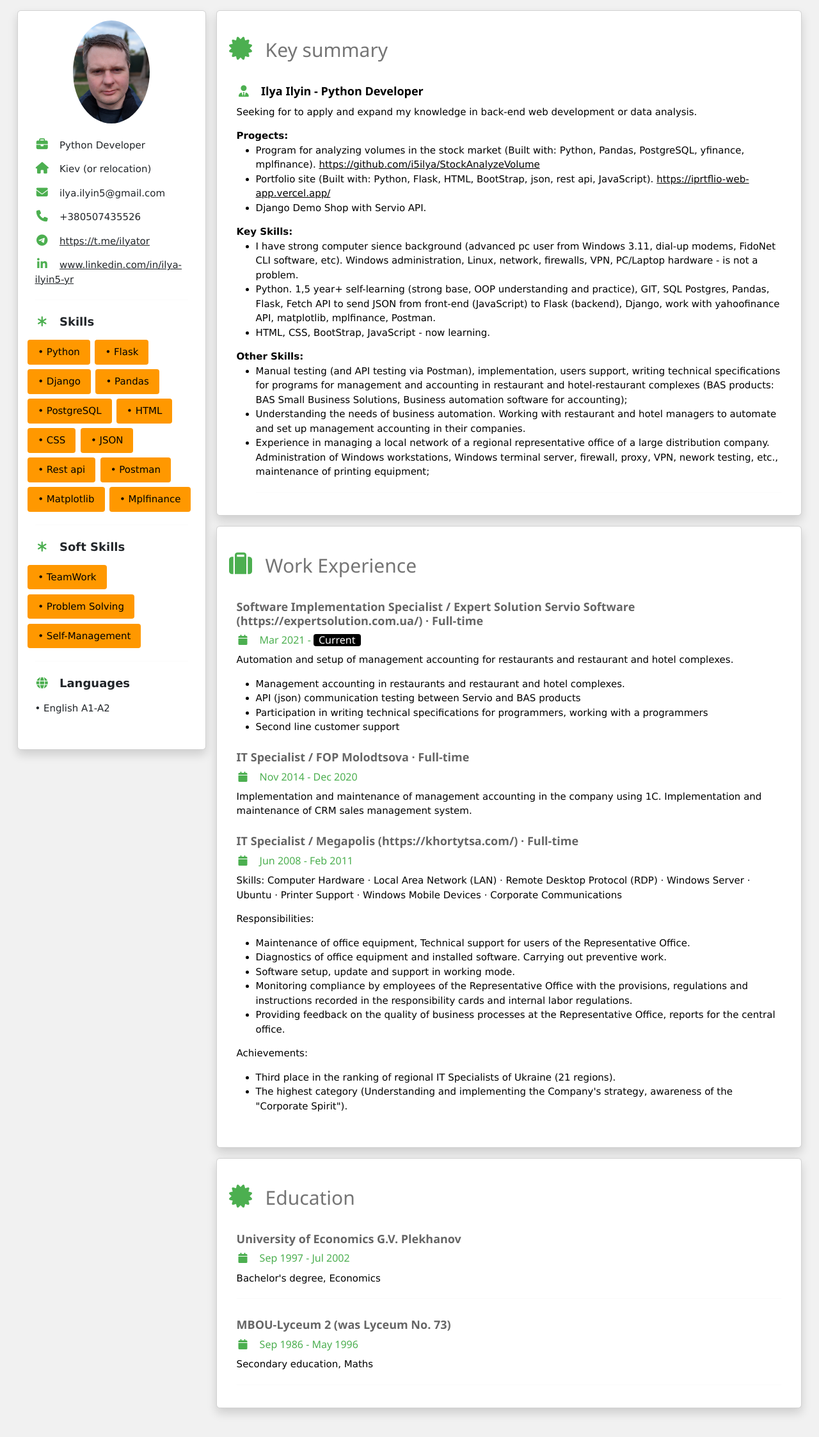
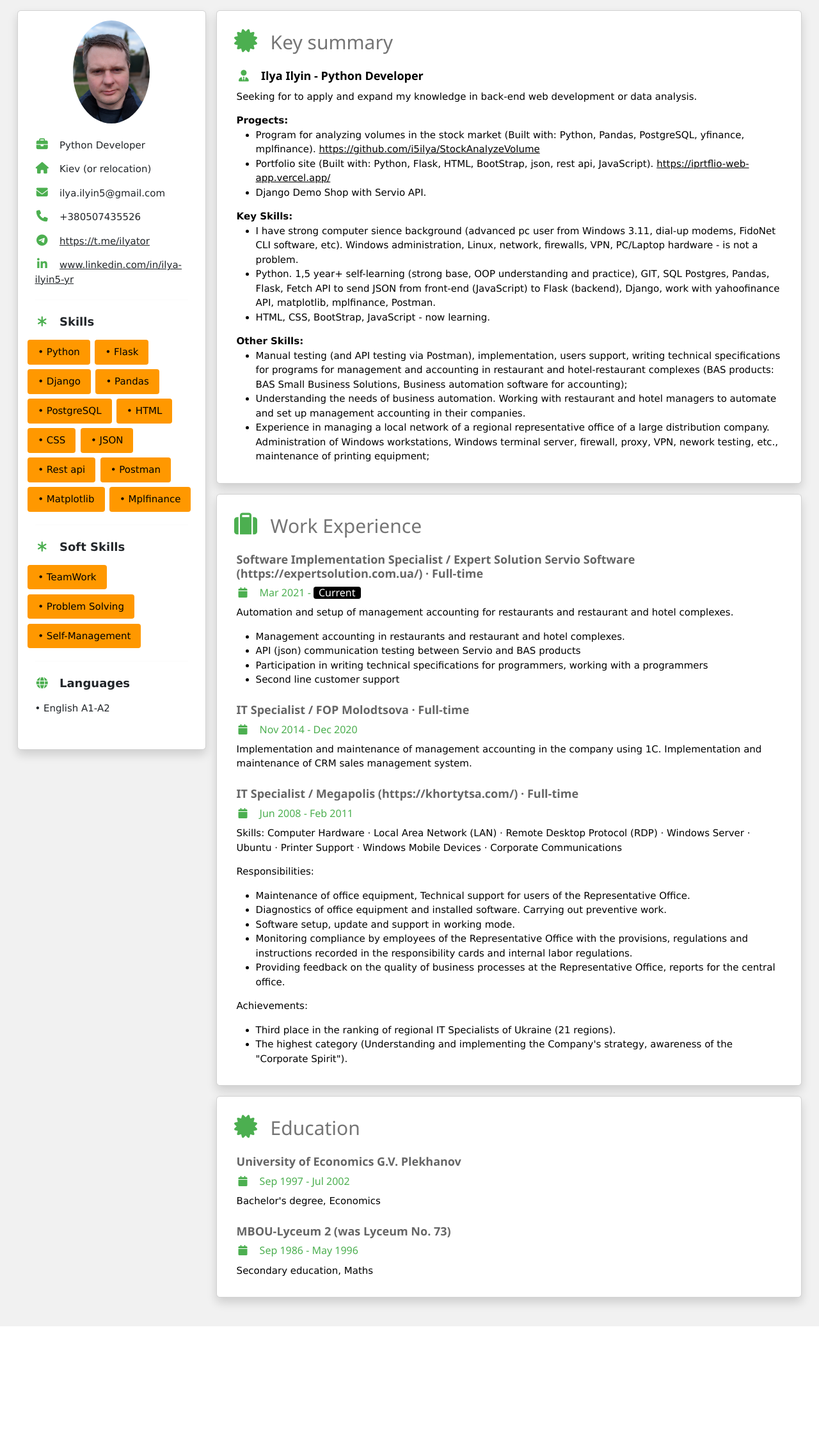
Before and after one commit to i5ilya/iprtflio_web_app, a Flask app: page /cv in a window 1280 px wide. Shown: the whole page at 64% size. After the commit the page ends 2073 px from the top, so only its background shows below. Run offline with Flask 2, Linux system fonts and the light colour scheme; some libraries are stand-ins or nearby versions.

Commit message:
remove blanks

```diff
--- a/templates/cv.html
+++ b/templates/cv.html
@@ -96,7 +96,7 @@
     <div class="w3-threequarter">
 
       <div class="card shadow p-3 mb-5 bg-body rounded w3-margin-bottom">
-        <h2 class="w3-text-grey w3-padding-16"><i
+        <h2 class="w3-text-grey w3-padding-small"><i
             class="fa fa-certificate fa-fw w3-margin-right w3-xxlarge w3-text-green"></i>Key summary</h2>
         <div class="w3-container">
           <h5><i class="fas fa-user-tie fa-fw w3-margin-right w3-text-green"></i><b>Ilya Ilyin - Python Developer</b>
@@ -147,13 +147,12 @@
                 testing, etc.,
                 maintenance of printing equipment;
               </li>
-              <hr>
           </div>
         </div>
       </div>
 
       <div class="card shadow p-3 mb-5 bg-body rounded w3-margin-bottom">
-        <h2 class="w3-text-grey w3-padding-16"><i
+        <h2 class="w3-text-grey w3-padding-small"><i
             class="fa fa-suitcase fa-fw w3-margin-right w3-xxlarge w3-text-green"></i>Work Experience</h2>
         <div class="w3-container">
           <h5 class="w3-opacity"><b>Software Implementation Specialist / Expert Solution Servio Software
@@ -206,25 +205,22 @@
             <li>The highest category (Understanding and implementing the Company's strategy, awareness of the
               "Corporate Spirit").</li>
           </ul>
-          <br>
         </div>
       </div>
 
       <div class="card shadow p-3 mb-5 bg-body rounded">
-        <h2 class="w3-text-grey w3-padding-16"><i
+        <h2 class="w3-text-grey w3-padding-small"><i
             class="fa fa-certificate fa-fw w3-margin-right w3-xxlarge w3-text-green"></i>Education</h2>
         <div class="w3-container">
           <h5 class="w3-opacity"><b>
               University of Economics G.V. Plekhanov</b></h5>
           <h6 class="w3-text-green"><i class="fa fa-calendar fa-fw w3-margin-right"></i>Sep 1997 - Jul 2002</h6>
           <p>Bachelor's degree, Economics</p>
-          <hr>
         </div>
         <div class="w3-container">
           <h5 class="w3-opacity"><b>MBOU-Lyceum 2 (was Lyceum No. 73)</b></h5>
           <h6 class="w3-text-green"><i class="fa fa-calendar fa-fw w3-margin-right"></i>Sep 1986 - May 1996</h6>
           <p>Secondary education, Maths</p>
-          <hr>
         </div>
       </div>
 
```
